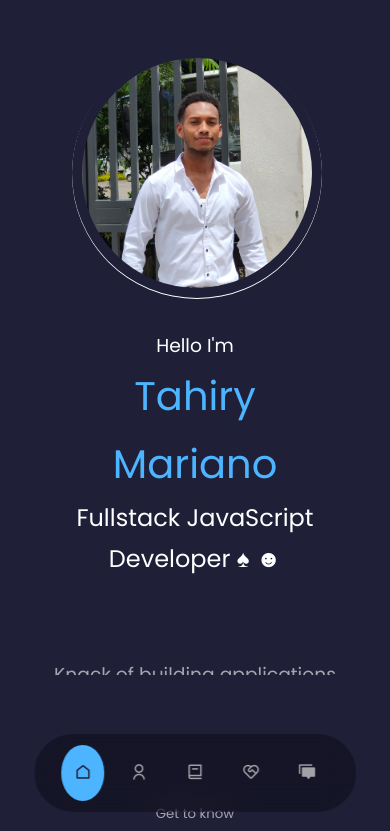
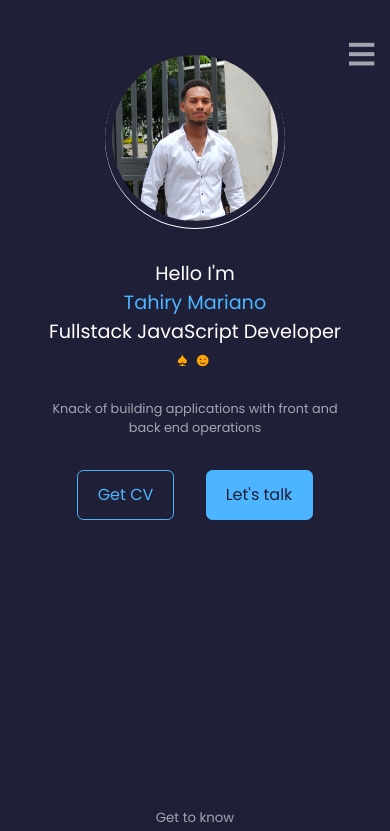
Before and after one commit to TahiryMariano/react_portfolio_netlify, a React (Create React App) app: page / in a window 390 px wide. Shown: the top 831 px of the page. Built offline with nearby package versions, Linux system fonts and the light colour scheme.

Commit message:
adding navbar menu

```diff
--- a/package.json
+++ b/package.json
@@ -3,6 +3,7 @@
   "version": "0.1.0",
   "private": true,
   "dependencies": {
+    "@makotot/ghostui": "^2.0.0",
     "@testing-library/jest-dom": "^5.16.5",
     "@testing-library/react": "^13.4.0",
     "@testing-library/user-event": "^13.5.0",
@@ -10,6 +11,7 @@
     "emailjs-com": "^3.2.0",
     "react": "^18.2.0",
     "react-dom": "^18.2.0",
+    "react-router-dom": "^6.10.0",
     "react-scripts": "^2.1.3",
     "react-scrollspy": "^3.4.3",
     "reactstrap": "^9.1.6",
@@ -17,7 +19,7 @@
     "web-vitals": "^2.1.4"
   },
   "scripts": {
-    "start": "react-scripts start",
+    "start": "react-scripts --openssl-legacy-provider start",
     "build": "react-scripts build",
     "test": "react-scripts test",
     "eject": "react-scripts eject"
--- a/src/components/Experiences/Experiences.js
+++ b/src/components/Experiences/Experiences.js
@@ -42,7 +42,7 @@ const Experiences = () => {
                         <article className='experience__details'>
                             <i className="ri-checkbox-circle-fill experience__details-icon"></i>
                             <div>
-                                <h4>TALWIND</h4>
+                                <h4>SEMANTIC UI</h4>
                                 <small className='text-light'>Experienced</small>
                             </div>
                         </article>
--- a/src/components/Header/Header.css
+++ b/src/components/Header/Header.css
@@ -1,10 +1,12 @@
 header {
-    height: 100vh;
+    /* height: 100vh; */
     padding-top: 3rem;
-    overflow: hidden;
+    padding-bottom: 5rem;
+    /* overflow: scroll; */
 }
 
 .header__container {
+    box-sizing: border-box;
     text-align: center;
     height: 100%;
     position: relative;
@@ -18,9 +20,12 @@ header {
     gap: 2rem;
 }
 
-.details__texte h5 {
+/* .details__texte h3 {
     margin-top: 4rem;
-}
+} */
+/* .details__texte {
+    margin-top: 0;
+} */
 
 .details__texte h1 {
     color: var(--color-primary);
@@ -82,6 +87,7 @@ header {
 /* =========HEADER SOCIALS========= */
 .header__socials {
     display: flex;
+    margin-top: 3rem;
     flex-direction: column;
     align-items: center;
     gap: 0.4rem;
@@ -103,34 +109,49 @@ header {
 .scroll__down {
     position: absolute;
     right: -2.6rem;
-    margin-top: 3rem;
+    margin-top: 5rem;
     /* bottom: 5rem; */
     transform: rotate(90deg);
     font-weight: 300;
     font-size: 0.9rem;
 }
 
-/* MEDIA QUERIES (MEDIUM DEVICES) */
-@media screen and (max-width:1024px) {
-    header {
-        height: 50vh;
+/* ipad,some Android tablet */
+@media screen and (max-width:1024px) and (min-width:721px) {
+    body {
+        line-height: 1.7;
+        font-size: large;
     }
 
+    /* header {
+        height: 90vh;
+    } */
+
     .details {
-        margin: 0 4rem 0 0;
+        display: grid;
+        grid-template-columns: 60% 30%;
+        align-items: center;
+        /* justify-content: center; */
+        gap: 2rem;
+    }
+
+    .details__texte {
+        margin-top: 5rem;
     }
 
     .details__image {
-        width: 300px;
-        height: 300px;
-        margin: 0 10px 0 4px;
+        margin-bottom: 7rem;
+        height: 260px;
+        width: 260px;
     }
 }
 
-/* MEDIA QUERIES (SMALL DEVICES) */
-@media screen and (max-width:600px) {
-    header {
-        height: 80vh;
+
+/* iphone(landscape),many android and blackberry phones */
+@media screen and (max-width:720px) and (min-width:481px) {
+    body {
+        line-height: 1.5;
+        font-size: large;
     }
 
     .details {
@@ -140,9 +161,79 @@ header {
     }
 
     .details__image {
-        width: 250px;
-        height: 250px;
-        margin: 0 0 0 4px;
+        height: 220px;
+        width: 220px;
+    }
+
+    .header__socials,
+    .scroll__down {
+        display: none;
+    }
+
+}
+
+/* iphone, many Android and Blackberry phones */
+@media screen and (max-width:480px) and (min-width:321px) {
+    body {
+        line-height: 1.5;
+        font-size: medium;
+    }
+
+    .details {
+        display: flex;
+        flex-direction: column-reverse;
+        margin: 0;
+    }
+
+    .details__image {
+        height: 180px;
+        width: 180px;
+    }
+
+    .header__socials,
+    .scroll__down {
+        display: none;
+    }
+
+    .details__texte h1,
+    h2,
+    h3 {
+        font-size: 1.2rem;
+    }
+
+    .details__texte .description {
+        font-size: 0.8rem !important;
+        margin-top: 1.5rem;
+    }
+}
+
+/* old resolution phones */
+@media screen and (max-width:320px) {
+    body {
+        line-height: 1.5;
+        font-size: small;
+    }
+
+    .details {
+        display: flex;
+        flex-direction: column-reverse;
+        margin: 0;
+    }
+
+    .details__image {
+        height: 150px;
+        width: 150px;
+    }
+
+    .details__texte h1,
+    h2,
+    h3 {
+        font-size: 1.2rem;
+    }
+
+    .details__texte .description {
+        font-size: 0.8rem !important;
+        margin-top: 1.5rem;
     }
 
     .header__socials,
@@ -150,16 +241,3 @@ header {
         display: none;
     }
 }
-
-/* MEDIA QUERIES (EXTRA SMALL DEVICE) */
-@media screen and (max-width:375px) {
-    header {
-        height: 85vh;
-    }
-
-    .details__image {
-        width: 250px;
-        height: 250px;
-        margin-top: -40px;
-    }
-}
--- a/src/components/Header/Header.js
+++ b/src/components/Header/Header.js
@@ -2,7 +2,6 @@ import React from 'react';
 import './Header.css';
 import CTA from './CTA';
 import HeaderSocials from './HeaderSocials';
-import me from '../../assets/me_2.png';
 
 const Header = () => {
     return (
@@ -13,7 +12,7 @@ const Header = () => {
                         <div className="details__texte">
                             <h3>Hello I'm</h3>
                             <h1>Tahiry Mariano</h1>
-                            <h2>Fullstack JavaScript Developer ♠ ☻ </h2>
+                            <h2>Fullstack JavaScript Developer <span style={{ color: "orange" }}> ♠ ☻ </span></h2>
                             <h3 className='description text-light'>Knack of building applications with front and back end operations</h3>
                             <CTA />
                         </div>
--- a/src/components/Header/HeaderSocials.js
+++ b/src/components/Header/HeaderSocials.js
@@ -9,8 +9,8 @@ const HeaderSocials = () => {
             <a href="https://github.com" target="_blank">
                 <i class="ri-github-fill"></i>
             </a>
-            <a href="https://dribble.com" target="_blank">
-                <i class="ri-dribbble-line"></i>
+            <a href="https://m.facebook.com/100005181618755/" target="_blank">
+                <i class="ri-facebook-circle-fill"></i>
             </a>
         </div>
     )
--- a/src/components/Navigation/Nav.css
+++ b/src/components/Navigation/Nav.css
@@ -31,3 +31,85 @@ nav a.active {
     background: var(--color-primary);
     color: var(--color-bg);
 }
+
+.nav__parent .nav__btn {
+    padding: 5px;
+    cursor: pointer;
+    background-color: transparent;
+    border: none;
+    outline: none;
+    color: var(--color-light);
+    visibility: hidden;
+    opacity: 0;
+    font-size: 2rem;
+    font-weight: bold;
+}
+
+@media screen and (max-width:720px) {
+    .nav__parent {
+        display: flex;
+        align-items: center;
+        justify-content: space-between;
+        height: 80px;
+        padding: 0 2rem;
+        color: white;
+        /* background-color: white; */
+    }
+
+    .nav__parent .nav__btn {
+        visibility: visible;
+        opacity: 1;
+    }
+
+    nav {
+        /* position: fixed;
+        top: 0;
+        left: 0;
+        height: 100%;
+        width: 100%;
+        display: flex;
+        align-items: center;
+        justify-content: center;
+        gap: 1rem;
+        background-color: var(--color-bg);
+        transition: var(--transition);
+        transform: translateY(-100vh); */
+
+        background: rgba(0, 0, 0, 0.3);
+        width: 100%;
+        height: 40%;
+        display: flex;
+        align-items: center;
+        justify-content: center;
+        z-index: 2;
+        position: fixed;
+        top: 0;
+        left: 0;
+        transform: translateY(-100vh);
+        transition: var(--transition);
+        bottom: 0rem;
+        display: flex;
+        flex-direction: column;
+        align-items: center;
+        justify-content: center;
+        gap: 0.8rem;
+        border-radius: 3rem;
+        backdrop-filter: blur(15px);
+    }
+
+    .responsive__nav {
+        transform: none;
+    }
+
+    .nav__parent .nav-close-btn {
+        position: absolute;
+        top: 2rem;
+        right: 2rem;
+    }
+
+    .nav__parent .nav-menu-btn {
+        position: fixed;
+        top: 2rem;
+        right: 0.5rem;
+    }
+}
--- a/src/components/Navigation/Nav.js
+++ b/src/components/Navigation/Nav.js
@@ -1,12 +1,16 @@
-import React, { useState } from 'react';
+import React, { useRef, useState } from 'react';
 import './Nav.css';
-import ScrollSpy from 'react-scrollspy';
 
 const Nav = () => {
+    const navRef = useRef()
+    const [activeNav, setActiveNav] = useState('#');
+    const showNavbar = () => {
+        navRef.current.classList.toggle("responsive__nav")
+    }
 
-    const [activeNav, setActiveNav] = useState('#');
     return (
-        <nav>
+        <div className="nav__parent">
+            <nav ref={navRef}>
                 <a href="#" onClick={() => setActiveNav('#')} className={activeNav === '#' ? 'active' : ''}>
                     <i class="ri-home-line"></i>
                 </a>
@@ -22,7 +26,14 @@ const Nav = () => {
                 <a href="#contact" onClick={() => setActiveNav('#contact')} className={activeNav === '#contact' ? 'active' : ''}>
                     <i class="ri-discuss-fill"></i>
                 </a>
+                <button className="nav__btn nav-close-btn" onClick={showNavbar}>
+                    <i class="ri-close-line"></i>
+                </button>
             </nav>
+            <button className="nav__btn nav-menu-btn" onClick={showNavbar}>
+                <i class="ri-menu-line"></i>
+            </button>
+        </div>
     )
 }
 
```
Also changed, not shown: 2 other files (tests, documents, lock files or other folders). Lines whose indentation alone changed are shown as unchanged.
